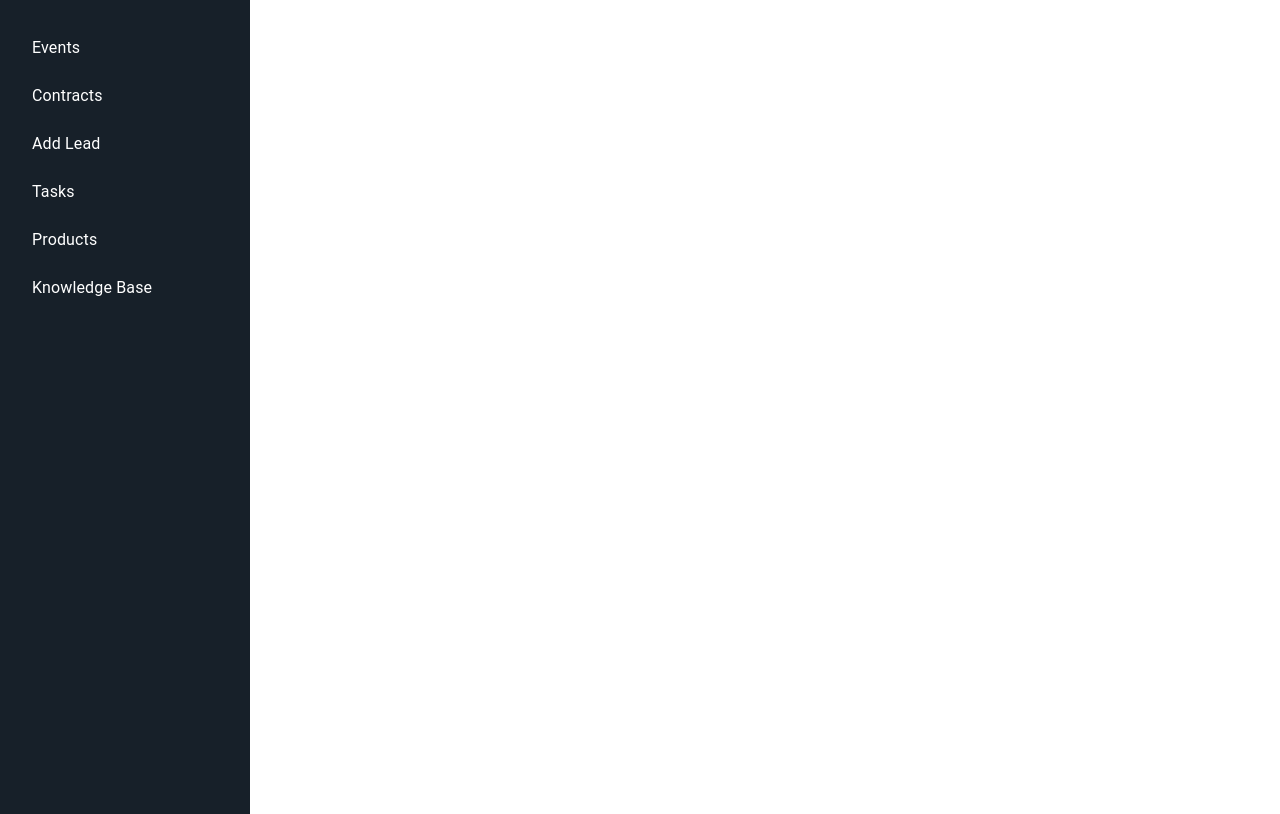
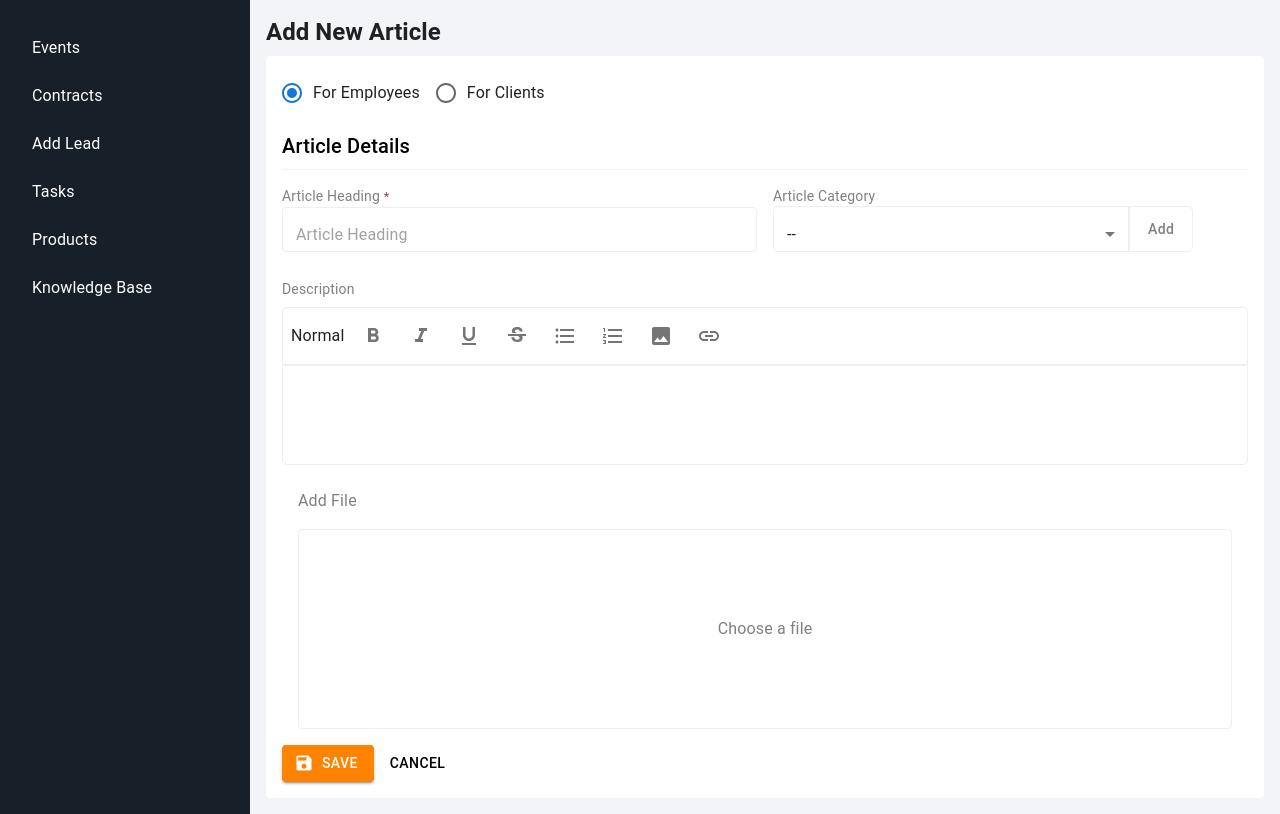
Before and after one commit to gharat-purva/9di, a React (Vite) app: page /add-knowledge-base in a window 1280 px wide. Built offline with nearby package versions, Linux system fonts and the light colour scheme.

Commit message:
form knowledge base

```diff
--- /dev/null
+++ b/src/components/AddKnowledgeBase.jsx
@@ -0,0 +1,179 @@
+import * as React from 'react';
+import {
+  Box, Button, TextField, MenuItem, Typography,
+  Grid, IconButton, Radio, RadioGroup, FormControlLabel
+} from '@mui/material';
+import SaveIcon from '@mui/icons-material/Save';
+import FormatBoldIcon from '@mui/icons-material/FormatBold';
+import FormatItalicIcon from '@mui/icons-material/FormatItalic';
+import FormatUnderlinedIcon from '@mui/icons-material/FormatUnderlined';
+import StrikethroughSIcon from '@mui/icons-material/StrikethroughS';
+import FormatListBulletedIcon from '@mui/icons-material/FormatListBulleted';
+import FormatListNumberedIcon from '@mui/icons-material/FormatListNumbered';
+import InsertPhotoIcon from '@mui/icons-material/InsertPhoto';
+import LinkIcon from '@mui/icons-material/Link';
+
+export default function AddLeadContactInfo() {
+  const [audience, setAudience] = React.useState('employees'); // State to manage radio button selection
+
+  const today = new Date().toISOString().split('T')[0];
+
+  return (
+    <Box sx={{ p: 2, maxWidth: 2900, mx: 'auto', backgroundColor: '#f3f4f8', ml: '250px' }}>
+      <Typography variant="h5" gutterBottom fontWeight="bold">
+        Add New Article
+      </Typography>
+      <Box sx={{ p: 2, backgroundColor: 'white', borderRadius: 1 }}>
+        <Box sx={{ mb: 3 }}>
+          <RadioGroup
+            aria-label="audience"
+            name="audience"
+            value={audience}
+            onChange={(e) => setAudience(e.target.value)}
+            row
+            sx={{ mb: 2 }}
+          >
+            <FormControlLabel value="employees" control={<Radio />} label="For Employees" />
+            <FormControlLabel value="clients" control={<Radio />} label="For Clients" />
+          </RadioGroup>
+          <Typography variant="h6" gutterBottom color="black">
+            Article Details
+          </Typography>
+          <Box sx={{ borderBottom: '1px solid #f3f4f8', ml: 0, mb: 2 }}></Box>
+          <Grid container spacing={2}>
+            <Grid item xs={12} sm={6}>
+              <Typography variant="body2" color="gray">Article Heading <span style={{ color: '#984a55', fontSize: 'small' }}>*</span></Typography>
+              <TextField fullWidth placeholder="Article Heading" required id="task"
+              sx={{
+                '& fieldset': {
+                  borderColor: '#efeff1',
+                  maxHeight: '90%'
+                }
+              }}
+              />
+            </Grid>
+            <Grid item xs={12} sm={6}>
+              <Typography variant="body2" color="gray">Article Category</Typography>
+              <Grid container>
+                <Grid item xs={9}>
+                  <TextField select fullWidth defaultValue="--" id="task-category"
+                  sx={{
+                    '& fieldset': {
+                      borderRadius: '5px 0 0 5px',
+                      borderColor: '#efeff1',
+                      maxHeight: '90%'
+                    }
+                  }}
+                  >
+                    <MenuItem value="--">--</MenuItem>
+                    <MenuItem value="Article 1">Article 1</MenuItem>
+                    <MenuItem value="Article 2">Article 2 2</MenuItem>
+                    <MenuItem value="Article 3">Article 3</MenuItem>
+                  </TextField>
+                </Grid>
+                <Grid item xs={3}>
+                  <Button
+                    variant="outlined"
+                    sx={{ height: '81%', borderRadius: 0, borderTopRightRadius: 5, borderBottomRightRadius: 5, color: 'gray', textTransform: 'none', borderColor:'#efeff1' }}
+                    aria-label="Add Article Category"
+                  >
+                    Add
+                  </Button>
+                </Grid>
+              </Grid>
+            </Grid>
+          </Grid>
+
+          <Typography variant="body2" color="gray" mt={2}>
+            Description
+          </Typography>
+          <Box display="flex" flexDirection="column" mt={1}>
+            <Box display="flex" gap={1} sx={{ border: '1px solid #efeff1', borderRadius: '5px 5px 0  0', p: 1 }}>
+              <Typography sx={{mt: 1}}>
+                Normal
+              </Typography>
+              <IconButton>
+                <FormatBoldIcon />
+              </IconButton>
+              <IconButton>
+                <FormatItalicIcon />
+              </IconButton>
+              <IconButton>
+                <FormatUnderlinedIcon />
+              </IconButton>
+              <IconButton>
+                <StrikethroughSIcon />
+              </IconButton>
+              <IconButton>
+                <FormatListBulletedIcon />
+              </IconButton>
+              <IconButton>
+                <FormatListNumberedIcon />
+              </IconButton>
+              <IconButton>
+                <InsertPhotoIcon />
+              </IconButton>
+              <IconButton>
+                <LinkIcon />
+              </IconButton>
+            </Box>
+            <TextField
+              fullWidth
+              multiline
+              rows={4}
+              InputProps={{
+                sx: {
+                  height: 100,
+                  '& fieldset': {
+                    borderRadius: '0 0 5px 5px',
+                    borderColor: '#efeff1'
+                  }
+                 }
+              }}
+            />
+          </Box>
+        </Box>
+
+        <Typography variant="body1" color="gray" ml={2}>
+          Add File
+        </Typography>
+        <Box
+          sx={{
+            ml: 2,
+            p: 2,
+            border: '1px solid #efeff1',
+            display: 'flex',
+            justifyContent: 'center',
+            alignItems: 'center',
+            height: 200,
+            borderRadius: 1,
+            m: 2
+          }}
+        >
+          <Typography variant="body1" color="gray" sx={{ textAlign: 'center'}}>
+            Choose a file
+          </Typography>
+        </Box>
+
+        <Box sx={{ mt: 2, display: 'flex', gap: 1}}>
+          <Button
+            variant="contained"
+            sx={{ backgroundColor: '#ff8300', color: 'white', '&:hover': { backgroundColor: '#ff8300' } }}
+            startIcon={<SaveIcon />}
+            aria-label="Save"
+          >
+            Save
+          </Button>
+
+          <Button
+            variant="text"
+            sx={{ color: 'black' }}
+            aria-label="Cancel"
+          >
+            Cancel
+          </Button>
+        </Box>
+      </Box>
+    </Box>
+  );
+}
--- a/src/components/AppRouter.jsx
+++ b/src/components/AppRouter.jsx
@@ -12,6 +12,7 @@ import AddTaskPage from './AddTaskPage';
 import ProductsPage from './ProductsPage';
 import AddProductsPage from './AddProductsPage';
 import KnowledgeBasePage from './KnowledgeBasePage';
+import AddKnowledgeBase from './AddKnowledgeBase';
 
 const theme = createTheme();
 
@@ -30,6 +31,7 @@ const AppRouter = () => {
           <Route path="/products" element={<ProductsPage />} />
           <Route path="/add-products" element={<AddProductsPage />} />
           <Route path="/knowledge-base" element={<KnowledgeBasePage />} />
+          <Route path="/add-knowledge-base" element={<AddKnowledgeBase />} />
         </Routes>
       </Router>
     </ThemeProvider>
--- a/src/components/KnowledgeBasePage.jsx
+++ b/src/components/KnowledgeBasePage.jsx
@@ -17,8 +17,8 @@ const KnowledgeBasePage = () => {
   const navigate = useNavigate();
   const [selectedItem, setSelectedItem] = useState(null);
 
-  const handleAddProductClick = () => {
-    navigate('/add-products');
+  const handleAddKnowledgeBaseClick = () => {
+    navigate('/add-knowledge-base');
   };
 
   const columns = [
@@ -112,7 +112,7 @@ const KnowledgeBasePage = () => {
           </Box>
           <Box sx={{ flexGrow: 1, p: 2 }}>
             <Box sx={{ display: 'flex', alignItems: 'center', mb: 2 }}>
-              <Button sx={{ backgroundColor: '#ff9000', textTransform: 'none', color: 'white', mr: 2 }} onClick={handleAddProductClick}>
+              <Button sx={{ backgroundColor: '#ff9000', textTransform: 'none', color: 'white', mr: 2 }} onClick={handleAddKnowledgeBaseClick}>
                 <AddIcon />
                 Add New Article
               </Button>
```
